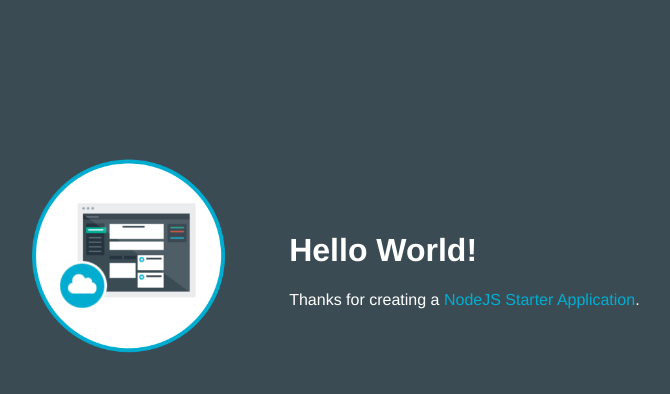
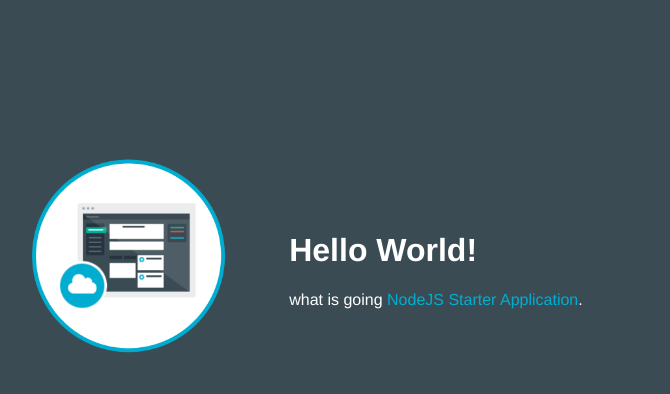
Before and after one commit to nidhishiaf/TrialAndErrorNodeJs, a website: page public/index.html in a window 1280 px wide. Shown: the whole page, without its empty margins (253-923 px from the left). Drawn offline with Linux system fonts and the light colour scheme.

Commit message:
commit vcbvcxvcx

```diff
--- a/public/index.html
+++ b/public/index.html
@@ -17,7 +17,7 @@
         </td>
         <td>
           <h1 id="message">Hello World!</h1>
-          <p class='description'></p> Thanks for creating a <span class = "blue">NodeJS Starter Application</span>.
+          <p class='description'></p>what is going <span class = "blue">NodeJS Starter Application</span>.
         </td>
       </tr>
     </table>
```
Also changed, not shown: 1 other file.
